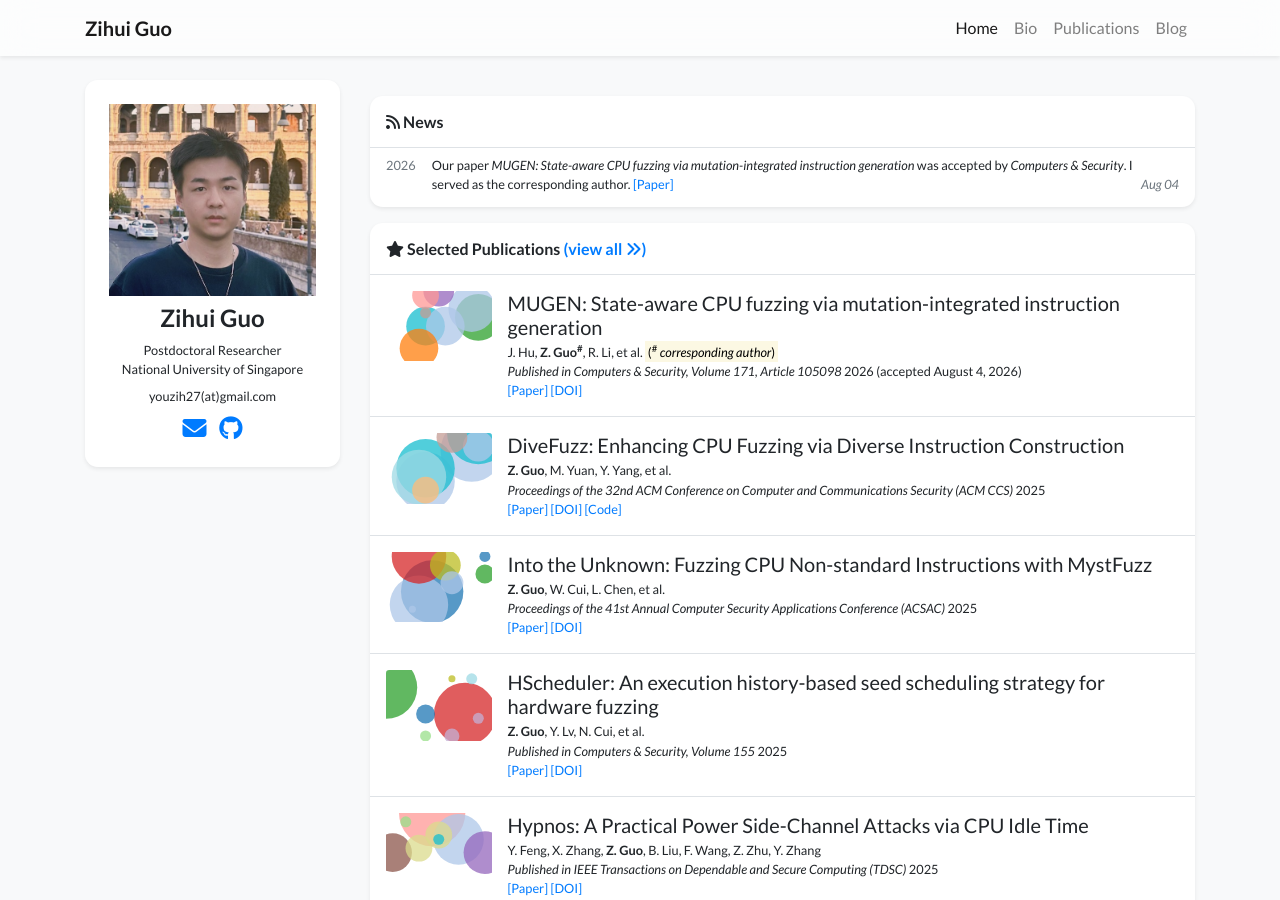
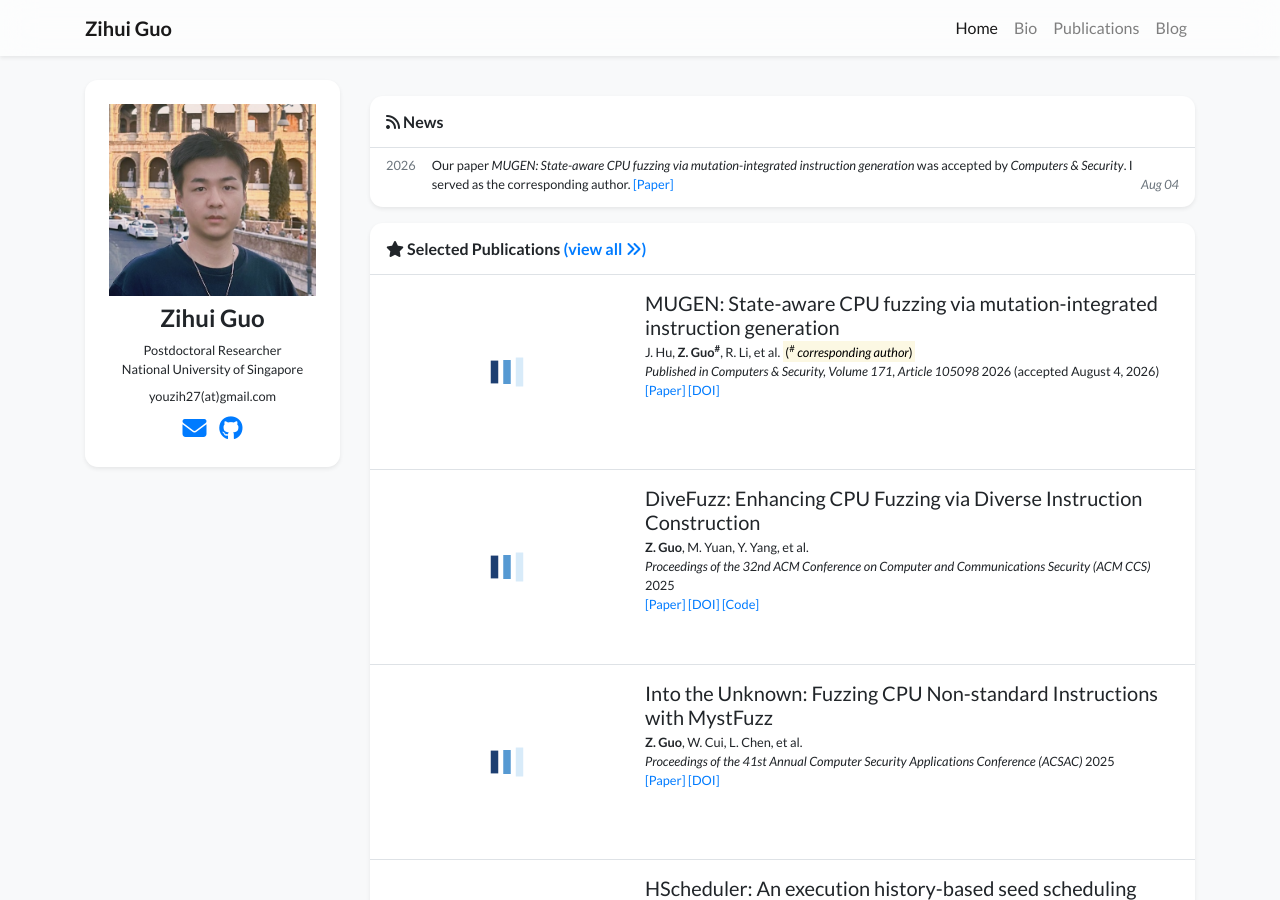
Before and after one commit to youzi27/youzi27.github.io, a Jekyll site: the page built from index.html, in a window 1280 px wide and 900 px high. Built offline with Jekyll 4.4.1, drawn with Linux system fonts in a browser that asks for light colours; nearby versions of some CDN libraries; a style sheet for code colours, icons or effects is not loaded.

Commit message:
Add supplied publication overview figures

```diff
--- a/_includes/widgets/publication_item.html
+++ b/_includes/widgets/publication_item.html
@@ -1,14 +1,14 @@
 {% assign item = include.item %}
 <div class="d-none d-md-block">
     <div class="row no-gutters {% unless include.hide_bottom_border %}border-bottom{% endunless %} border-gray">
-        <div class="col-md-3 col-xl-2 mb-md-0 p-md-3">
+        <div class="{% if item.cover %}col-md-4{% else %}col-md-3 col-xl-2{% endif %} mb-md-0 p-md-3">
             {%- if item.cover -%}
             <img data-src="{{ item.cover | relative_url }}" alt="{{ item.title }}" class="lazy w-100 rounded-sm" src="{{ '/assets/images/empty_300x200.png' | relative_url }}">
             {%- else -%}
             <svg class="bubble-visual-hash lazy w-100 rounded-sm" data-bubble-visual-hash="{{ item.id }}" viewBox="0 0 300 200"></svg>
             {%- endif -%}
         </div>
-        <div class="col-md-9 col-xl-10 p-3 pl-md-0">
+        <div class="{% if item.cover %}col-md-8{% else %}col-md-9 col-xl-10{% endif %} p-3 pl-md-0">
             <h5 class="mt-0 mb-1 font-weight-normal">{{ item.title }}</h5>
             <p class="mt-0 mb-0 small">{% include widgets/author_list.html authors=item.authors %}</p>
             <p class="mt-0 mb-0 small">{{item.pub_pre}}<i>{{ item.pub }}</i>{{ item.pub_post }} {{ item.pub_date }} {{ item.pub_last }} <span data-semantic-scholar-id="{{ item.semantic_scholar_id }}"></span></p>
@@ -28,8 +28,11 @@
     </div>
 </div>
 
-<div class="row no-gutters d-md-none {% unless include.hide_bottom_border %}border-bottom{% endunless %} border-gray {% if include.first %}rounded-xl-top{% endif %} {% if include.last %}rounded-xl-bottom{% endif %} {% if item.cover %}lazy{% endif %}" data-src="{{ item.cover | relative_url }}">
-    <div class="w-100 {% if include.first %}rounded-xl-top{% endif %} {% if include.last %}rounded-xl-bottom{% endif %}" style="background-color: rgba(255,255,255,0.9);">
+<div class="row no-gutters d-md-none {% unless include.hide_bottom_border %}border-bottom{% endunless %} border-gray {% if include.first %}rounded-xl-top{% endif %} {% if include.last %}rounded-xl-bottom{% endif %}">
+    <div class="w-100 {% if include.first %}rounded-xl-top{% endif %} {% if include.last %}rounded-xl-bottom{% endif %}">
+        {% if item.cover %}
+        <img data-src="{{ item.cover | relative_url }}" alt="{{ item.title }}" class="lazy w-100" src="{{ '/assets/images/empty_300x200.png' | relative_url }}">
+        {% endif %}
         <div class="d-flex align-items-start flex-column py-3 px-4">
             <div class="mb-auto"></div>
             <div>
```
Also changed, not shown: _publications/2025/divefuzz.md (+1 -0 lines), _publications/2025/hscheduler.md (+1 -0 lines), _publications/2025/mystfuzz.md (+1 -0 lines), _publications/2026/mugen.md (+1 -0 lines), assets/images/publications/divefuzz-overview.png (added), assets/images/publications/hscheduler-overview.png (added), assets/images/publications/mugen-overview.png (added), assets/images/publications/mystfuzz-overview.png (added).
